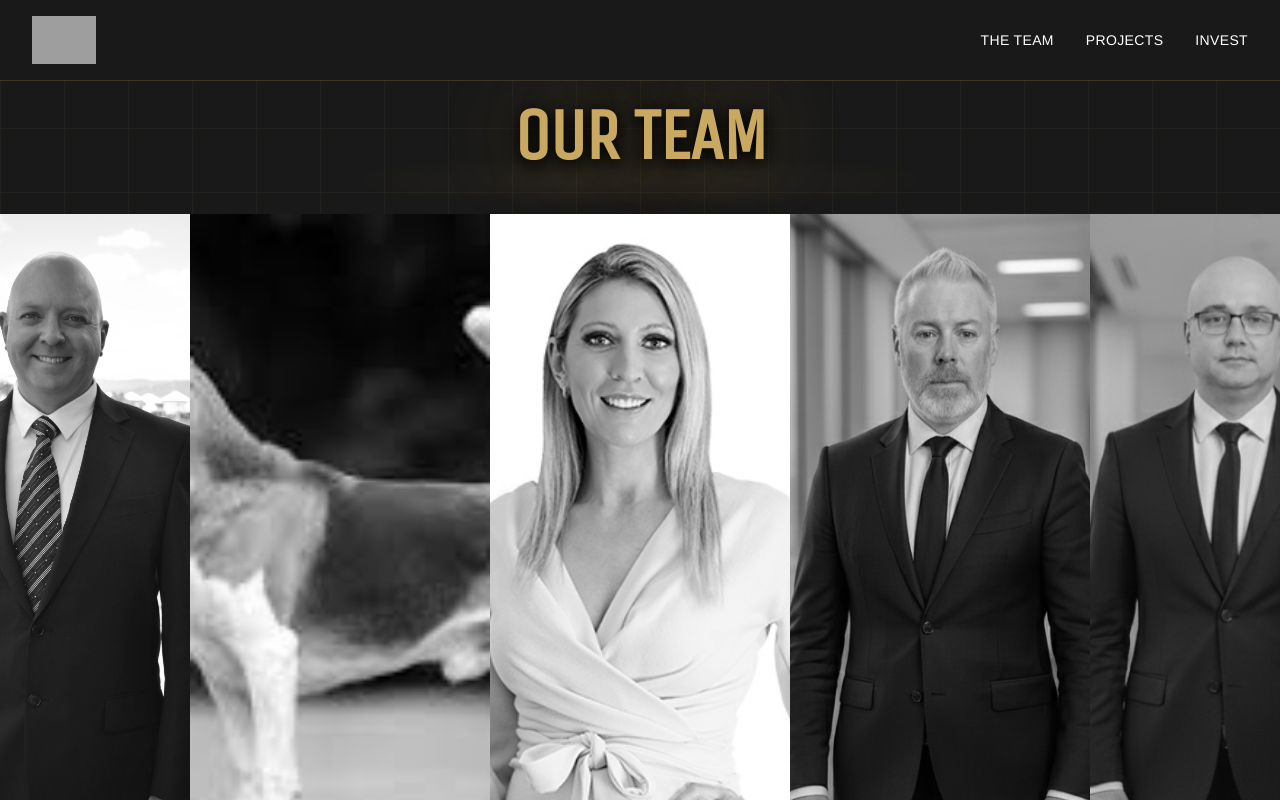
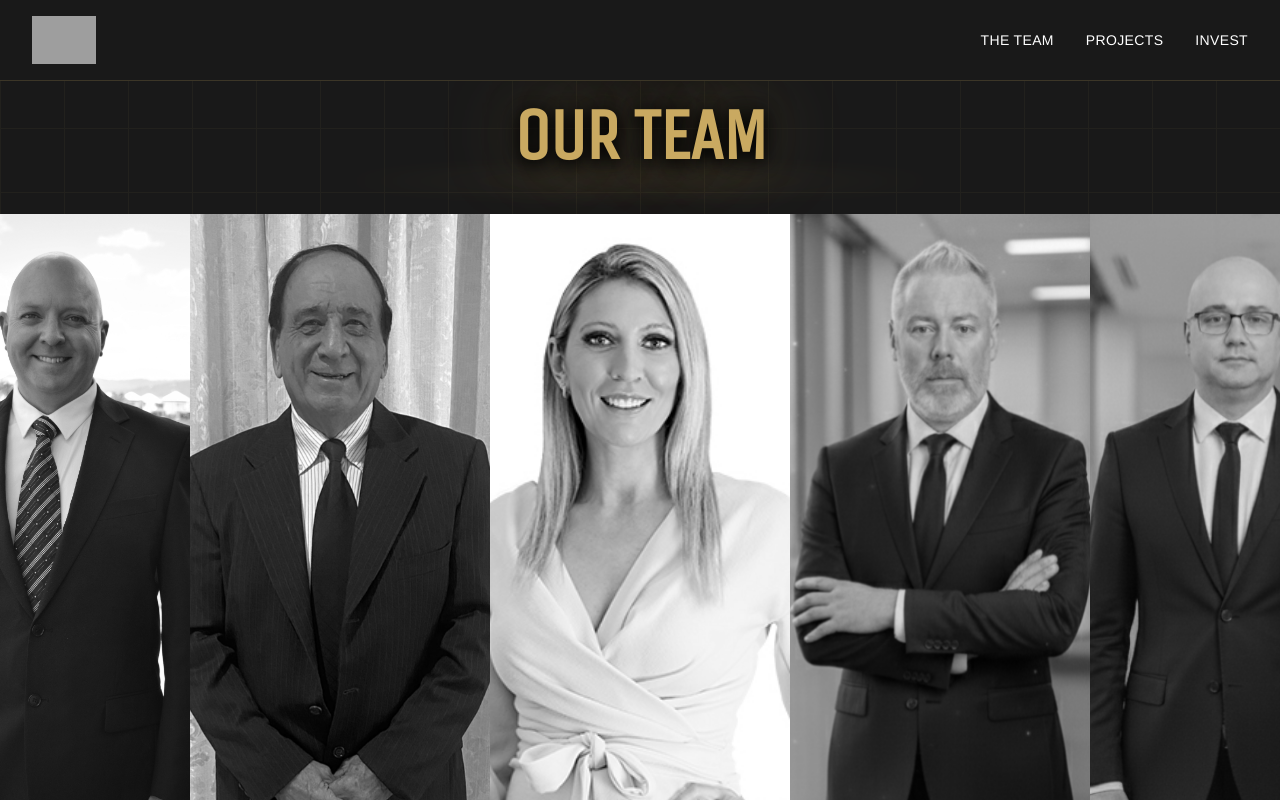
Before and after one commit to Scrappyy01/Fortis_Invest_Portal, a Next.js app: page /Team in a window 1280 px wide. Shown: the top 800 px of the page. Built offline with nearby package versions, Linux system fonts and the light colour scheme; grey boxes are pictures that could not be loaded; a web font is replaced by a local one.

Commit message:
Refine 'OUR TEAM' layout alignment and add new member images

```diff
--- a/app/Team/page.tsx
+++ b/app/Team/page.tsx
@@ -25,7 +25,7 @@ const teamMembers: TeamMember[] = [
   },
   {
     name: "John Kosseris",
-    image: "/Dog.jpg",
+    image: "/John.png",
     role: "Director",
     bio: "John is an experienced entrepreneur with over 55 years in property development, construction, and freight. He has successfully navigated multiple financial cycles and built enduring businesses.",
     positions: ["Fortis Fundamenta Pty Ltd – Director"],
```
Also changed, not shown: public/John.png (added), public/Matt.png.
